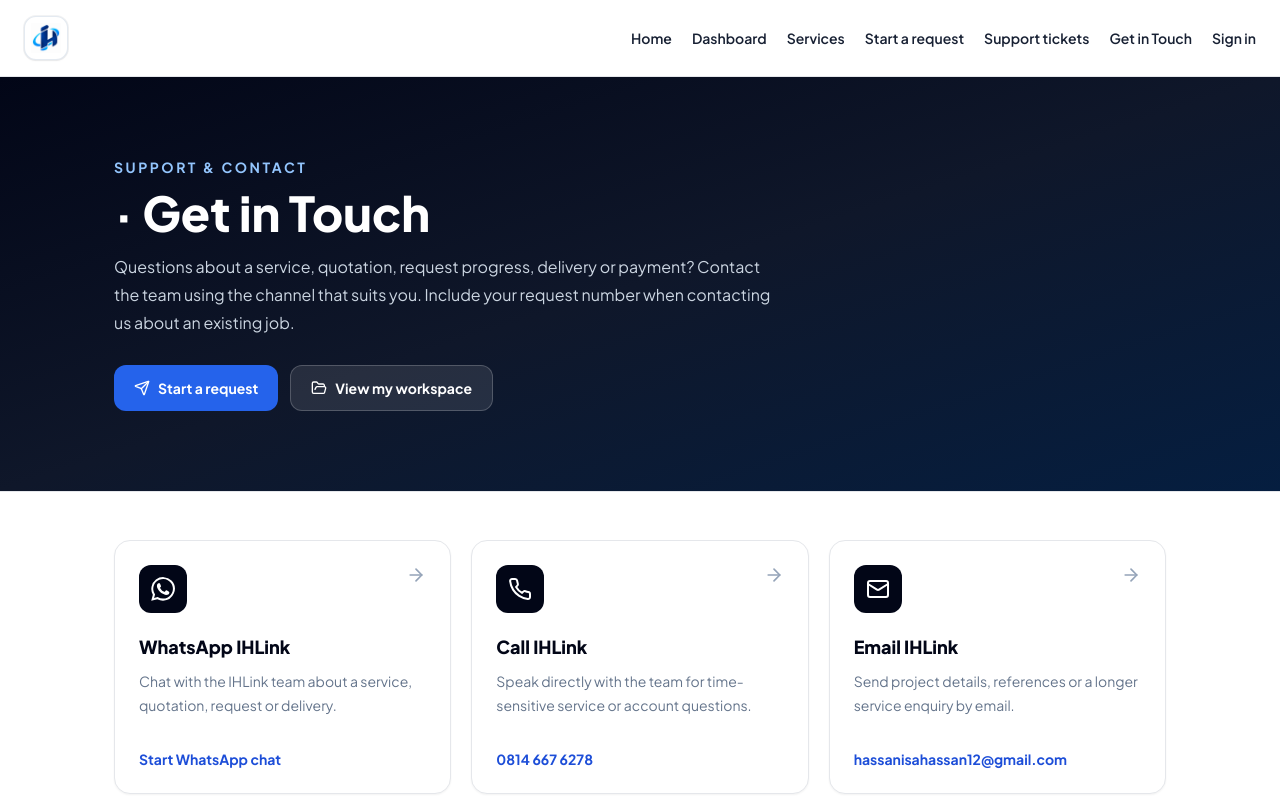
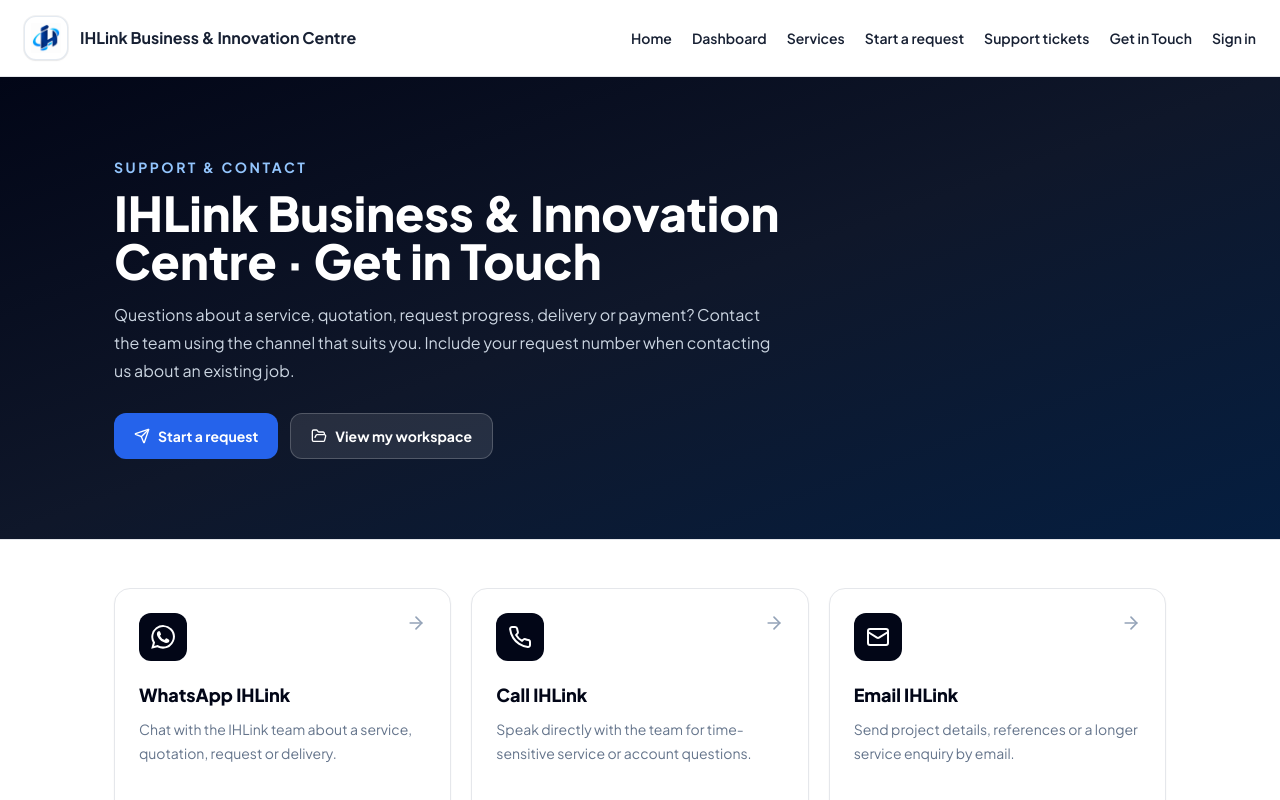
Before and after one commit to Hassan-625/IHLink-Business-Innovation-Centre, a React (Vite) app: page /get-in-touch in a window 1280 px wide. Shown: the top 800 px of the page. Built offline with nearby package versions, Linux system fonts and the light colour scheme; no server answers; sample sign-in values are in the browser's storage.

Commit message:
Add Business Centre navigation identity

```diff
--- a/src/pages/business-centre/BusinessNavigation.tsx
+++ b/src/pages/business-centre/BusinessNavigation.tsx
@@ -6,8 +6,8 @@
 import { IHLinkContact } from '@/lib/contact';
 import { ArrowRight, Building2, Mail, MapPin, Phone, LifeBuoy, FolderOpen, Send, ShieldCheck } from 'lucide-react';
 
-export const unitPaths = {academy:'/academy',fabrication:'/fabrication',compute:'/compute',digital_business:'/business-centre/digital-services',print:'/print'};
-const names = {academy:'IHLink Academy',fabrication:'3D & Fabrication Lab',compute:'IHLink AI & Compute',digital_business:'Digital Business Centre',print:'Print & Branding'};
+export const unitPaths = {business_centre:'',academy:'/academy',fabrication:'/fabrication',compute:'/compute',digital_business:'/business-centre/digital-services',print:'/print'};
+const names = {business_centre:'IHLink Business & Innovation Centre',academy:'IHLink Academy',fabrication:'3D & Fabrication Lab',compute:'IHLink AI & Compute',digital_business:'Digital Business Centre',print:'Print & Branding'};
 type Unit=keyof typeof unitPaths;
 
 export function BusinessNavigation({unit}:{unit:Unit}) {
```
